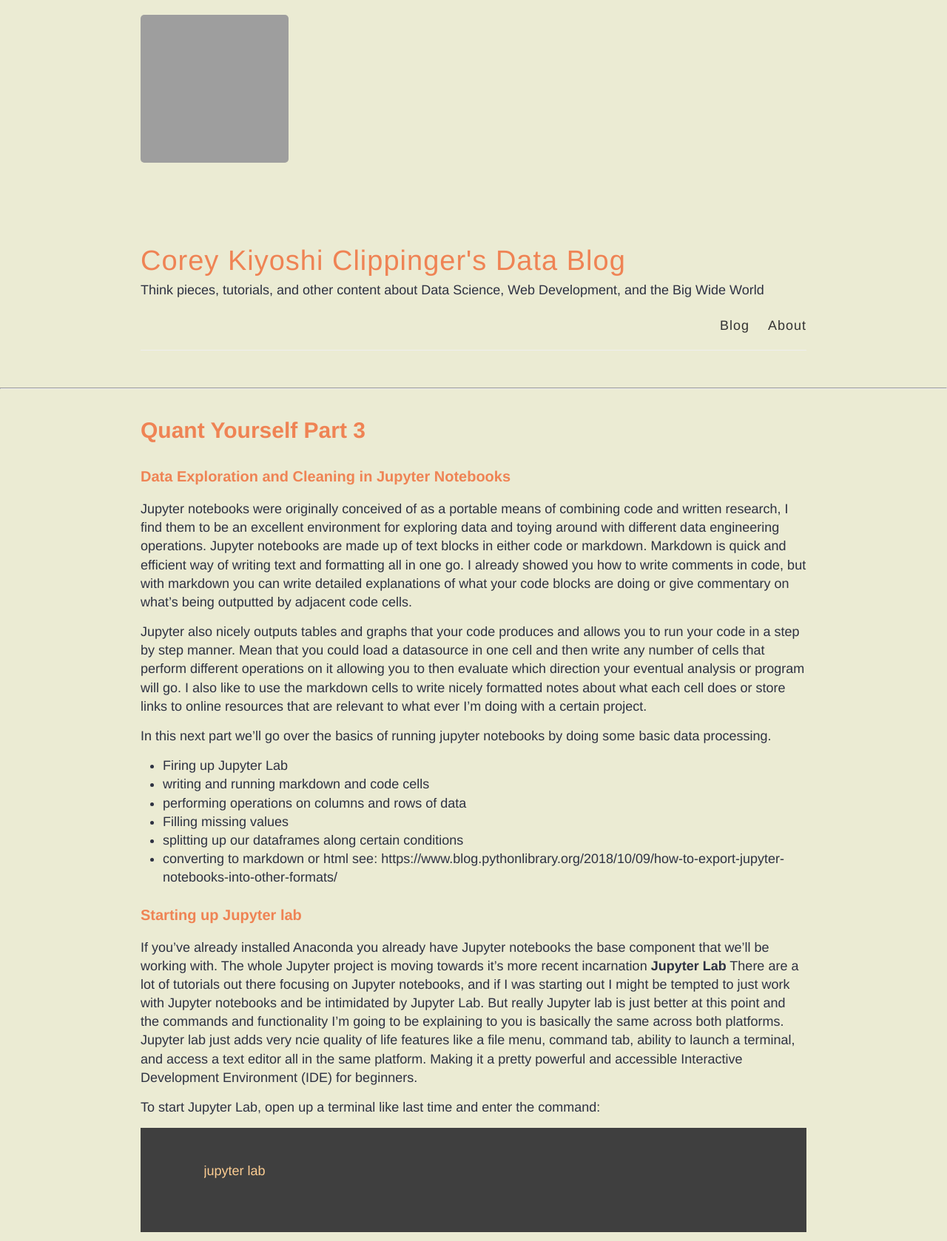
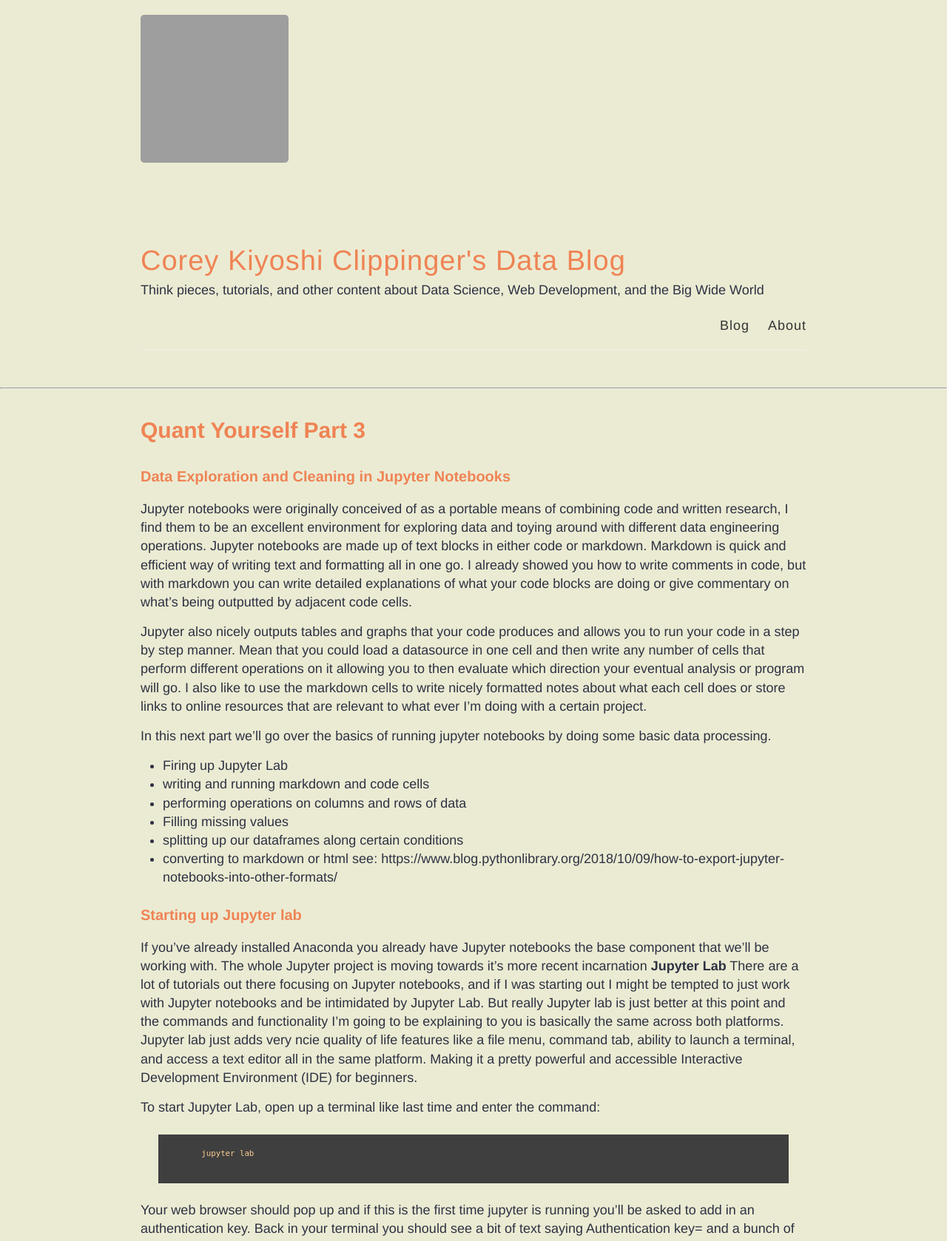
Before and after one commit to coreyclip/coreyclip.github.io, a Jekyll site: the page built from _posts/2019-3-12-QuantYourself3.md, in a window 1280 px wide. Shown: the top 1678 px of the page at 74% size. Built offline with Jekyll 4.4.1, drawn with Linux system fonts in a browser that asks for light colours; grey boxes are pictures that could not be loaded.

Commit message:
cleaned up code blocks spacing and style

```diff
--- a/_sass/_highlights.scss
+++ b/_sass/_highlights.scss
@@ -1,6 +1,10 @@
 .highlight code,
 .highlight pre {
-  padding: 5%;
+  padding-left: 5%;
+  padding: 2%;
+  margin: 1.5rem;
+  font-family: "monospace";
+  font-size: 0.67rem;
   color: #fdce93;
   background-color: #3f3f3f;
 }
```
